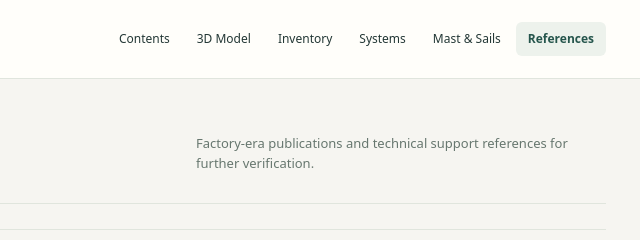
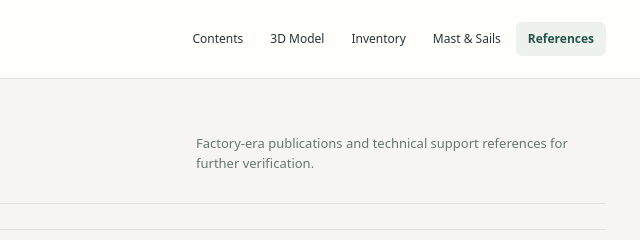
Before and after one commit to bayrp22/catalina22-model, a website: page dist/project/references/index.html in a window 1280 px wide. Shown: the top 240 px of the page, 640-1280 px from the left. Drawn offline with Linux system fonts and the light colour scheme.

Commit message:
Remove Systems page from navigation and project contents

```diff
--- a/dist/project/references/index.html
+++ b/dist/project/references/index.html
@@ -1,5 +1,5 @@
 <!doctype html><html lang="en"><head><meta charset="utf-8"><meta name="viewport" content="width=device-width, initial-scale=1"><meta name="color-scheme" content="light"><title>Reference Library | Catalina 22 Restoration Library</title><link rel="stylesheet" href="/project/project.css"><meta name="description" content="Catalina 22 restoration project reference library"></head><body>
-<header><div class="shell top"><a href="/project/" class="brand">Catalina <em>22</em><small>Restoration / project library</small></a><nav class="nav" aria-label="Project pages"><a href="/project/" >Contents</a><a href="/" >3D Model</a><a href="/project/inventory/" >Inventory</a><a href="/project/systems/" >Systems</a><a href="/project/rigging/" >Mast & Sails</a><a href="/project/references/" aria-current="page">References</a></nav></div></header>
+<header><div class="shell top"><a href="/project/" class="brand">Catalina <em>22</em><small>Restoration / project library</small></a><nav class="nav" aria-label="Project pages"><a href="/project/" >Contents</a><a href="/" >3D Model</a><a href="/project/inventory/" >Inventory</a><a href="/project/rigging/" >Mast & Sails</a><a href="/project/references/" aria-current="page">References</a></nav></div></header>
 <main class="shell"><div class="pagehead"><div class="eyebrow">Catalina 22 / Reference Library</div><p>Factory-era publications and technical support references for further verification.</p></div><section id="references" class="section"><div class="sectionhead"><div><div class="eyebrow">06 / Source library</div><h2>Factory, product & method references</h2></div><span class="sub">Original URLs · verify the exact model/revision before installation</span></div>
 <div class="grid"><div class="card c6"><h3>Official Catalina reference</h3>
 <div class="source"><div><strong>1977 Catalina 22 owner manual</strong><small>Original-era interior, mast stepping, tuning and boat systems</small></div><a href="https://www.catalina22.org/documents/files_pdf/1977-owner_manual.pdf" target="_blank" rel="noopener">Open PDF ↗</a></div>
```
